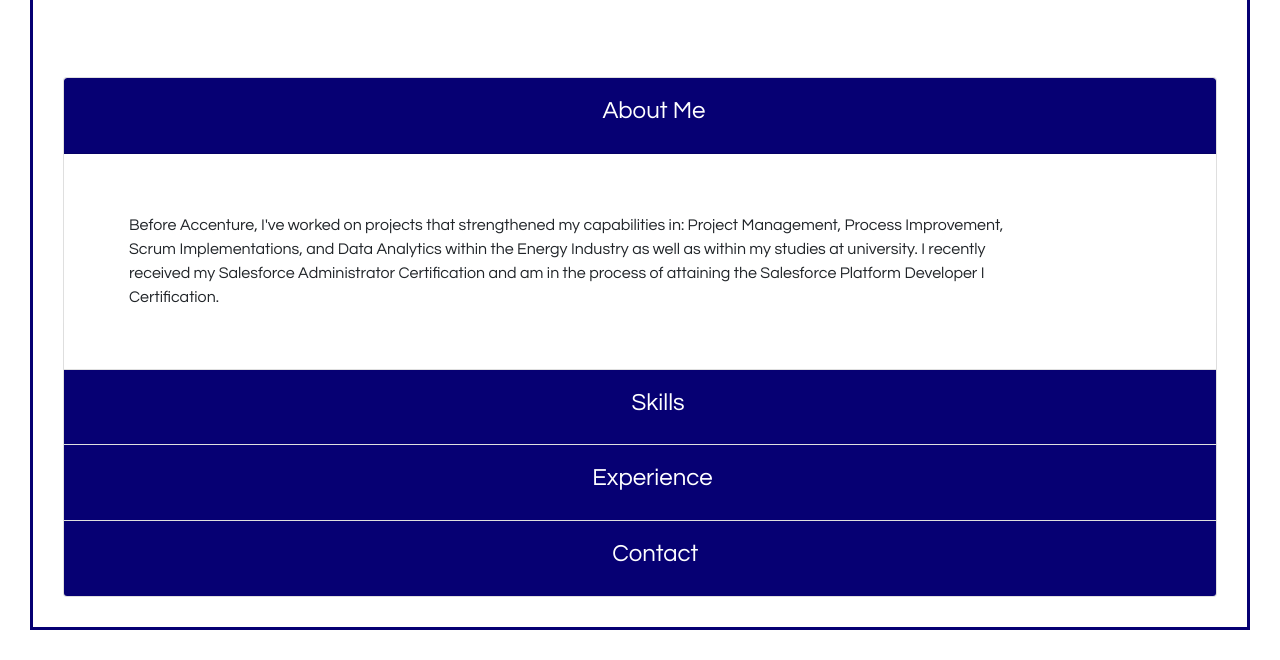
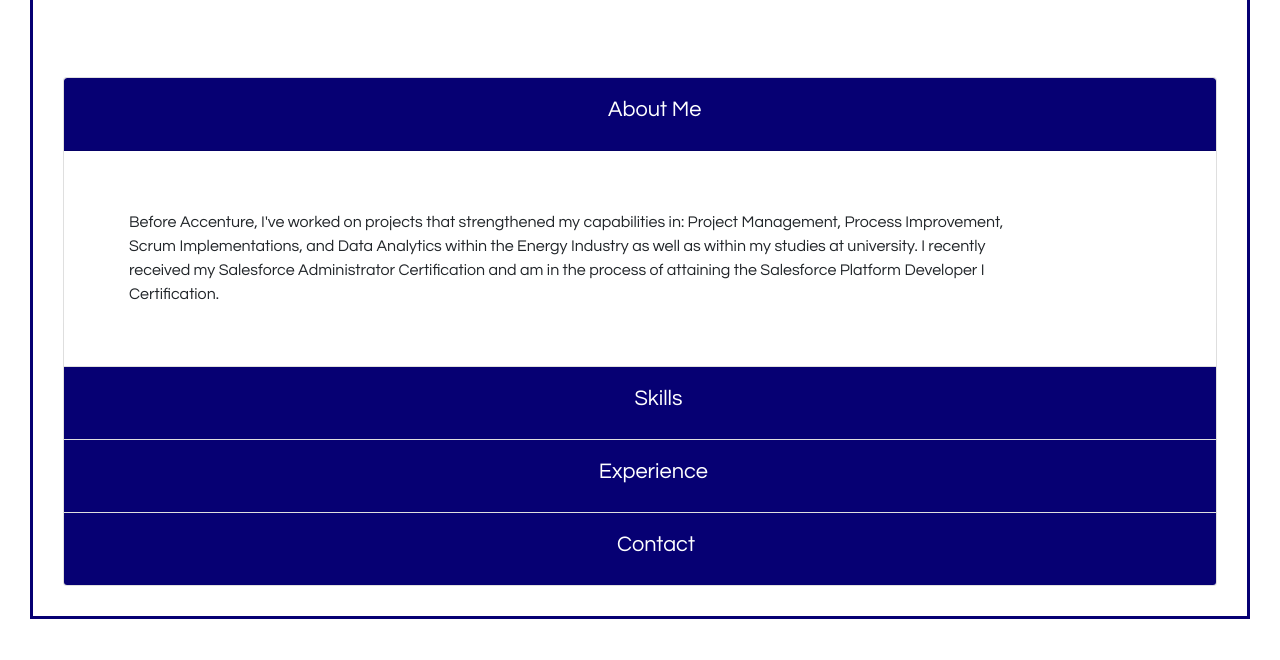
Before and after one commit to bryceschultz/bryceschultz.github.io, a plain HTML site: page index.html in a window 1280 px wide. Shown: the part 694-1354 px from the top of the page. Drawn offline with nearby package versions, Linux system fonts and the light colour scheme.

Commit message:
Update index.html

```diff
--- a/index.html
+++ b/index.html
@@ -67,7 +67,7 @@
     <div class="card-header text-center" id="headingOne">
       <h2 class="mb-0">
         <button class="btn btn-link" type="button" data-toggle="collapse" data-target="#collapseOne" aria-expanded="true" aria-controls="collapseOne">
-            <div class="col-sm-10 light-side-buffer white-font"><h4>About Me</h4></div>
+            <div class="col-sm-10 light-side-buffer white-font"><h4 style="font-size:1.7vw">About Me</h4></div>
         </button>
       </h2>
     </div>
@@ -87,7 +87,7 @@
     <div class="card-header text-center" id="headingTwo">
       <h2 class="mb-0">
         <button class="btn btn-link collapsed" type="button" data-toggle="collapse" data-target="#collapseTwo" aria-expanded="false" aria-controls="collapseTwo">
-            <div class="col-sm-10 light-side-buffer white-font"><h4>Skills</h4></div>
+            <div class="col-sm-10 light-side-buffer white-font"><h4 style="font-size:1.7vw">Skills</h4></div>
         </button>
       </h2>
     </div>
@@ -140,7 +140,7 @@
     <div class="card-header text-center" id="headingThree">
       <h2 class="mb-0">
         <button class="btn btn-link collapsed" type="button" data-toggle="collapse" data-target="#collapseThree" aria-expanded="false" aria-controls="collapseThree">
-            <div class="col-sm-10 light-side-buffer white-font"><h4>Experience</h4></div>
+            <div class="col-sm-10 light-side-buffer white-font"><h4 style="font-size:1.7vw">Experience</h4></div>
         </button>
       </h2>
     </div>
@@ -177,7 +177,7 @@
     <div class="card-header text-center" id="headingFour">
       <h2 class="mb-0">
         <button class="btn btn-link collapsed" type="button" data-toggle="collapse" data-target="#collapseFour" aria-expanded="false" aria-controls="collapseFour">
-            <div class="col-sm-10 light-side-buffer white-font"><h4>Contact</h4></div>
+            <div class="col-sm-10 light-side-buffer white-font"><h4 style="font-size:1.7vw">Contact</h4></div>
         </button>
       </h2>
     </div>
```
